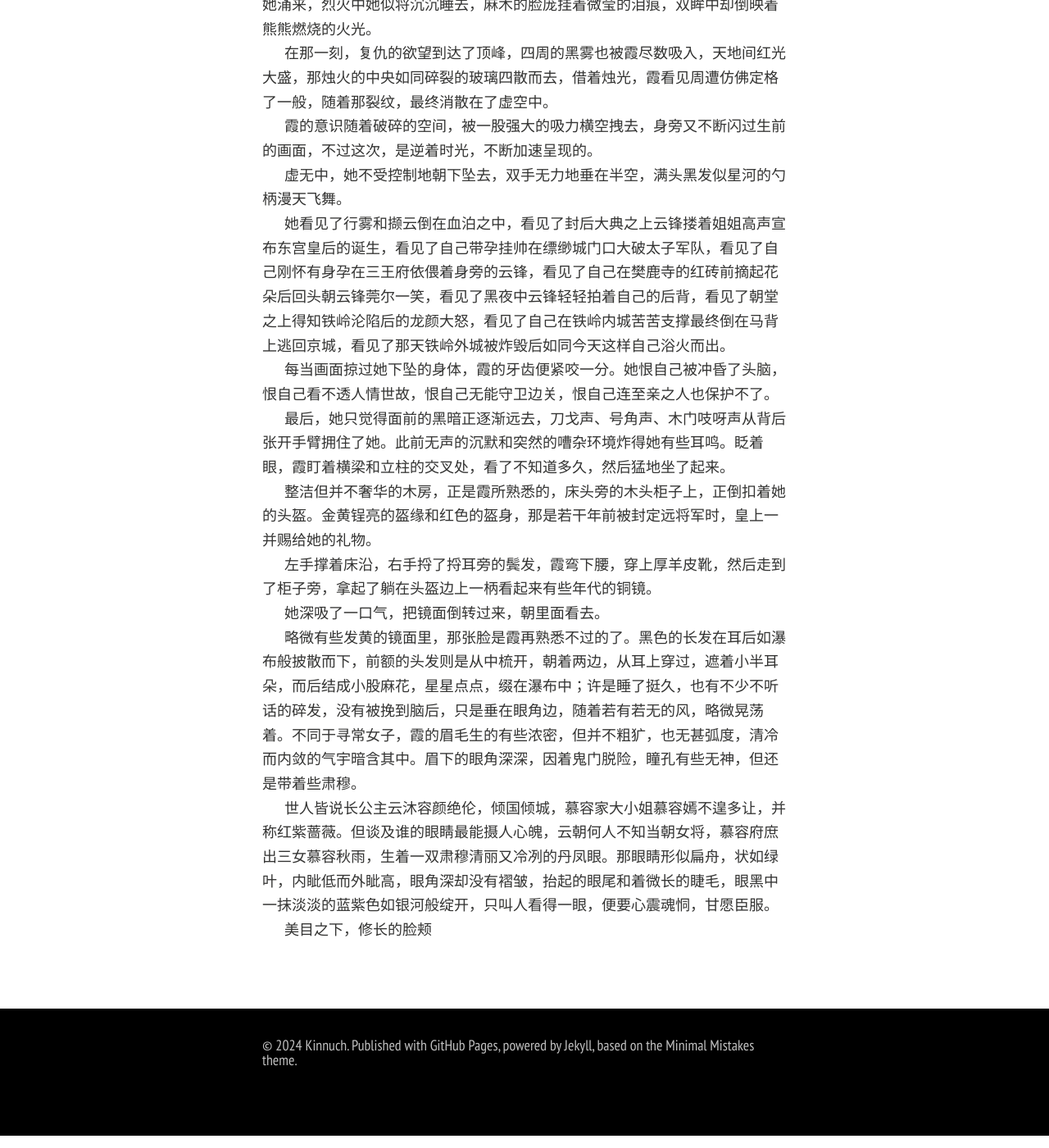
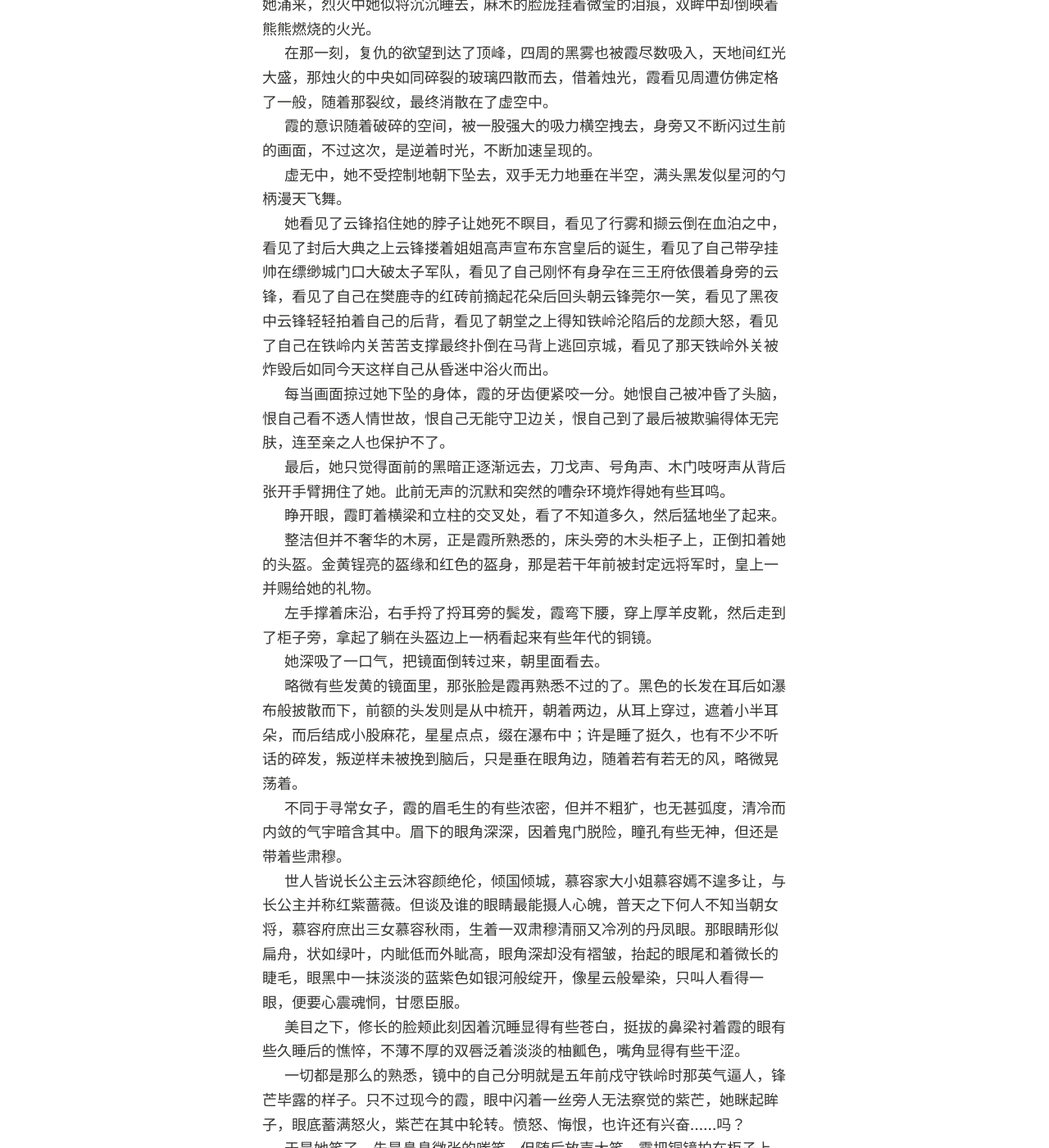
Before and after one commit to Kinnuch/kinnuch.github.io, a Jekyll site: the page built from file/第二章.md, in a window 1280 px wide and 1400 px high, scrolled down 1529 px. Shown: the whole window at 82% size. Built offline with Jekyll 4.4.1, drawn with Linux system fonts in a browser that asks for light colours; nearby versions of some CDN libraries; our own code applies the rules of GitHub Pages for plain Markdown files; comment, search, counter and statistics services are not loaded; a style sheet for code colours, icons or effects is not loaded; some of the changed text lies outside the part shown.

Commit message:
Update 第二章.md

```diff
--- a/file/第二章.md
+++ b/file/第二章.md
@@ -14,7 +14,7 @@
 
 须弥之中，浓厚的黑气在血雾之外悄然而至。开始时，黑气无意识地在血雾外转着圈，但随着时间流逝，仿佛这血雾中央有着奇怪的吸引力一般，黑雾竟是散成八股雾团，在空中划出诡异的弧线，然后缓缓向中心涌去。
 
-血雾中央，映着身下的火海，白发三千，透着萦绕的雾气，仿佛凝结的冰柱，恣意的向上生长着。末了，更生出无数枝条，在火影中律动，和那沉睡中的身体截然不同，生生不息，仿若八千年岁，椿龄无尽。
+血雾中央，映着身下的火海，白发三千，透着萦绕的雾气，仿佛凝结的冰柱，恣意的向上生长着。末了，更生出无数枝条，在火影中律动。和那沉睡中的身体截然不同，勃发的发梢，生生不息，虽苍白但葳蕤，仿若八千年岁，椿龄无尽。
 
 倏地，那黑雾钻进了血雾里，朝着空中斥着遒劲的长发而去，却见雾霭翻滚，那雾气竟是尽数把白发染黑，而吸收了黑雾的头发，则变得浓密发亮，顺着风向下垂落，又在跌落到火海之前转过弯，翘起一卷，就这样浮在了万烛之上。
 
@@ -54,11 +54,13 @@
 
 虚无中，她不受控制地朝下坠去，双手无力地垂在半空，满头黑发似星河的勺柄漫天飞舞。
 
-她看见了行雾和撷云倒在血泊之中，看见了封后大典之上云锋搂着姐姐高声宣布东宫皇后的诞生，看见了自己带孕挂帅在缥缈城门口大破太子军队，看见了自己刚怀有身孕在三王府依偎着身旁的云锋，看见了自己在樊鹿寺的红砖前摘起花朵后回头朝云锋莞尔一笑，看见了黑夜中云锋轻轻拍着自己的后背，看见了朝堂之上得知铁岭沦陷后的龙颜大怒，看见了自己在铁岭内城苦苦支撑最终倒在马背上逃回京城，看见了那天铁岭外城被炸毁后如同今天这样自己浴火而出。
+她看见了云锋掐住她的脖子让她死不瞑目，看见了行雾和撷云倒在血泊之中，看见了封后大典之上云锋搂着姐姐高声宣布东宫皇后的诞生，看见了自己带孕挂帅在缥缈城门口大破太子军队，看见了自己刚怀有身孕在三王府依偎着身旁的云锋，看见了自己在樊鹿寺的红砖前摘起花朵后回头朝云锋莞尔一笑，看见了黑夜中云锋轻轻拍着自己的后背，看见了朝堂之上得知铁岭沦陷后的龙颜大怒，看见了自己在铁岭内关苦苦支撑最终扑倒在马背上逃回京城，看见了那天铁岭外关被炸毁后如同今天这样自己从昏迷中浴火而出。
 
-每当画面掠过她下坠的身体，霞的牙齿便紧咬一分。她恨自己被冲昏了头脑，恨自己看不透人情世故，恨自己无能守卫边关，恨自己连至亲之人也保护不了。
+每当画面掠过她下坠的身体，霞的牙齿便紧咬一分。她恨自己被冲昏了头脑，恨自己看不透人情世故，恨自己无能守卫边关，恨自己到了最后被欺骗得体无完肤，连至亲之人也保护不了。
 
-最后，她只觉得面前的黑暗正逐渐远去，刀戈声、号角声、木门吱呀声从背后张开手臂拥住了她。此前无声的沉默和突然的嘈杂环境炸得她有些耳鸣。眨着眼，霞盯着横梁和立柱的交叉处，看了不知道多久，然后猛地坐了起来。
+最后，她只觉得面前的黑暗正逐渐远去，刀戈声、号角声、木门吱呀声从背后张开手臂拥住了她。此前无声的沉默和突然的嘈杂环境炸得她有些耳鸣。
+
+睁开眼，霞盯着横梁和立柱的交叉处，看了不知道多久，然后猛地坐了起来。
 
 整洁但并不奢华的木房，正是霞所熟悉的，床头旁的木头柜子上，正倒扣着她的头盔。金黄锃亮的盔缘和红色的盔身，那是若干年前被封定远将军时，皇上一并赐给她的礼物。
 
@@ -66,8 +68,28 @@
 
 她深吸了一口气，把镜面倒转过来，朝里面看去。
 
-略微有些发黄的镜面里，那张脸是霞再熟悉不过的了。黑色的长发在耳后如瀑布般披散而下，前额的头发则是从中梳开，朝着两边，从耳上穿过，遮着小半耳朵，而后结成小股麻花，星星点点，缀在瀑布中；许是睡了挺久，也有不少不听话的碎发，没有被挽到脑后，只是垂在眼角边，随着若有若无的风，略微晃荡着。不同于寻常女子，霞的眉毛生的有些浓密，但并不粗犷，也无甚弧度，清冷而内敛的气宇暗含其中。眉下的眼角深深，因着鬼门脱险，瞳孔有些无神，但还是带着些肃穆。
+略微有些发黄的镜面里，那张脸是霞再熟悉不过的了。黑色的长发在耳后如瀑布般披散而下，前额的头发则是从中梳开，朝着两边，从耳上穿过，遮着小半耳朵，而后结成小股麻花，星星点点，缀在瀑布中；许是睡了挺久，也有不少不听话的碎发，叛逆样未被挽到脑后，只是垂在眼角边，随着若有若无的风，略微晃荡着。
 
-世人皆说长公主云沐容颜绝伦，倾国倾城，慕容家大小姐慕容嫣不遑多让，并称红紫蔷薇。但谈及谁的眼睛最能摄人心魄，云朝何人不知当朝女将，慕容府庶出三女慕容秋雨，生着一双肃穆清丽又冷冽的丹凤眼。那眼睛形似扁舟，状如绿叶，内眦低而外眦高，眼角深却没有褶皱，抬起的眼尾和着微长的睫毛，眼黑中一抹淡淡的蓝紫色如银河般绽开，只叫人看得一眼，便要心震魂恫，甘愿臣服。
+不同于寻常女子，霞的眉毛生的有些浓密，但并不粗犷，也无甚弧度，清冷而内敛的气宇暗含其中。眉下的眼角深深，因着鬼门脱险，瞳孔有些无神，但还是带着些肃穆。
 
-美目之下，修长的脸颊
+世人皆说长公主云沐容颜绝伦，倾国倾城，慕容家大小姐慕容嫣不遑多让，与长公主并称红紫蔷薇。但谈及谁的眼睛最能摄人心魄，普天之下何人不知当朝女将，慕容府庶出三女慕容秋雨，生着一双肃穆清丽又冷冽的丹凤眼。那眼睛形似扁舟，状如绿叶，内眦低而外眦高，眼角深却没有褶皱，抬起的眼尾和着微长的睫毛，眼黑中一抹淡淡的蓝紫色如银河般绽开，像星云般晕染，只叫人看得一眼，便要心震魂恫，甘愿臣服。
+
+美目之下，修长的脸颊此刻因着沉睡显得有些苍白，挺拔的鼻梁衬着霞的眼有些久睡后的憔悴，不薄不厚的双唇泛着淡淡的柚瓤色，嘴角显得有些干涩。
+
+一切都是那么的熟悉，镜中的自己分明就是五年前戍守铁岭时那英气逼人，锋芒毕露的样子。只不过现今的霞，眼中闪着一丝旁人无法察觉的紫芒，她眯起眸子，眼底蓄满怒火，紫芒在其中轮转。愤怒、悔恨，也许还有兴奋......吗？
+
+于是她笑了，先是鼻息微张的嗤笑，但随后放声大笑，霞把铜镜拍在柜子上，仰起头笑着，眼里的怒火并未消去，眼角笑中带泪。
+
+霞用力掐了掐大腿，轻微的刺痛感让她确信不已，自己当真是重新回到了从前，回到了和她有着血海深仇的三皇子云锋认识之前。
+
+天不亡我！
+
+霞尚不知道自己是缘何能活下来，而且回到了五年前，不过这些问题一时半会儿也想不明白。索性摇了摇头，还是决定先出门看看铁岭情况如何。如若记忆没有出现差错，她记得当初在铁岭面临十万辽人来犯，自己固守不出，本来以为快将辽军击退，却未想到辽人已经摸清了铁岭城下排水管道的分布，且不知怎地在排水管处引动了爆炸，外关墙体有接近一半的地方尽数坍塌，霞也在那场爆炸中重伤昏迷。
+
+想来，自己应该也就是回到了昏迷醒来的时间点了吧。
+
+不过，五年时光中，过去的种种谜团，也随着生前霞的地位逐步高升而解开。比如，传说中极北之地常有陨星，而辽人自古便掌握了开采，收集，使用陨铁的方法。辽歌城有一处冶炼窑，能炼制陨铁，更能使陨铁熔而不散，是为热陨武器。铁岭的排水管爆炸便是热陨配合火药撮成的。再比如，铁岭之所以外关被破，辽人入城却无人增援，是得了内应的帮助，而这个内应，正是本该当天前来援救边关的九皇子云槐。
+
+按着前世的发展，九皇子按兵不动，假意支援，最终铁岭城破，三皇子云锋在最后时刻拍马赶到，杀出一条血路，救出守将慕容秋雨。
+
+呵。霞弯起半边嘴角，好一招英雄救美，嘴里喃喃道。想来云锋也早就知道九皇子有问题，提前从京城出发，藏在半路上了吧。只可惜前世自己天真地信了云锋对自己爱的深沉，
```
